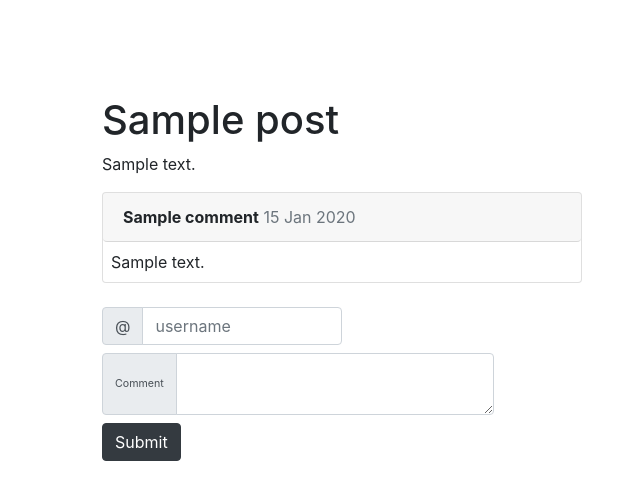
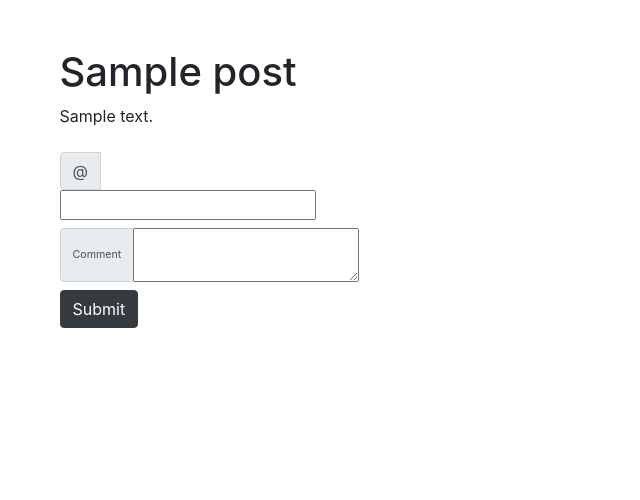
Before and after one commit to devsia93/django-micro-blog, a Django app: template app/microblog/blog/templates/blog/post_detail.html in a window 1280 px wide. Shown: the part 56-556 px from the top of the page, without its empty margins (268-908 px from the left). Run offline with Django 3.2, Linux system fonts and the light colour scheme; the template is opened without the code that fills it: most values are stand-ins (such as "Sample title", 1, 10 or a date in 2020); form fields are guessed from the names that the template uses.

Commit message:
added let write comments for readers

```diff
--- a/app/microblog/blog/templates/blog/includes/card_template.html
+++ b/app/microblog/blog/templates/blog/includes/card_template.html
@@ -11,7 +11,7 @@
     {% if post.check_available_tag %} Tags: {% for tag in post.tags.all %}
     <a href="{{ tag.get_absolute_url }}"> {{ tag.title }}</a>
     {% endfor %} {% endif %} {% if post.comments.count %}
-    <p class="comment-count">Comments: {{ post.comments.count }}</p>
+    <p class="comment-count">Comments: {{ post.count_of_approved_comments }}</p>
     {% endif %}
   </div>
   {% endif %}
--- a/app/microblog/blog/templates/blog/includes/comment_create_template.html
+++ b/app/microblog/blog/templates/blog/includes/comment_create_template.html
@@ -1,23 +1,21 @@
-<form action="{% url 'add_comment_to_post' post.slug %}" method="POST">
+<form action="{% url 'post_detail_url' post.slug %}" method="post" class="post-form">
  {% csrf_token %}
+
 <ul class="list-group list-group-flush mt-4" style="width: 25rem">
-  <label class="sr-only" for="inlineFormInputGroup">username</label>
+
+<label class="sr-only" for="inlineFormInputGroup">nickname</label>
   <div class="input-group mb-2" style="width: 15rem">
     <div class="input-group-prepend">
       <div class="input-group-text">@</div>
     </div>
-    <input
-      type="text"
-      class="form-control"
-      id="inlineFormInputGroup"
-      placeholder="username"/>
+      {{comment_form.author_name}}
   </div>
 
   <li class="input-group pb-2 pr-2">
     <div class="input-group-prepend">
       <span class="input-group-text" style="font-size: 8pt">Comment</span>
     </div>
-    <textarea class="form-control" aria-label="Comment" type="text"></textarea>
+    {{comment_form.text}}
   </li>
 </ul>
   <button type="submit" class="btn btn-dark mb-1">Submit</button>
--- a/app/microblog/blog/templates/blog/post_detail.html
+++ b/app/microblog/blog/templates/blog/post_detail.html
@@ -1,16 +1,24 @@
 {% extends 'blog/base_blog.html' %}
+{% load static %}
 
 {% block title %}
     {{ post.title }} - {{ block.super }}
 {% endblock %}
 
 {% block content %}
-    <h1 class='mt-5' style="width=auto">{{ post.title }}</h1>
+<link rel="stylesheet" href="{% static 'css/post.css' %}">
+
+<div class="container">
+<h1 class='mt-5' style="width=auto">{{ post.title }}</h1>
     <p>{{ post.body }}</p>
+</div>
 
     {% for comment in post.comments.all %}
+        {% if comment.approved_comment %}
        {% include 'blog/comment_detail.html' %}
-    {% endfor %}
+       {% endif %}
+    {% endfor post.comments.all %}
 
     {% include 'blog/includes/comment_create_template.html' %}
-{% endblock %}
+
+{% endblock content %}
--- a/app/microblog/blog/urls.py
+++ b/app/microblog/blog/urls.py
@@ -6,7 +6,6 @@ urlpatterns = [
     path('', posts_list, name='posts_list_url'),
     path('post/create/', PostCreate.as_view(), name='post_create_url'),
     path('post/<str:slug>/', PostDetail.as_view(), name='post_detail_url'),
-    path('post/<str:slug>/comment/', CommentCreate.as_view(), name='add_comment_to_post'),
     path('post/<str:slug>/update', PostUpdate.as_view(), name='post_update_url'),
     path('post/<str:slug>/delete', PostDelete.as_view(), name='post_delete_url'),
     path('tags/', tags_list, name='tags_list_url'),
--- /dev/null
+++ b/app/microblog/microblog/static/css/post.css
@@ -0,0 +1,5 @@
+.container {
+    max-width: 800px;
+    width: max-content;
+    display: contents;
+}
```
Also changed, not shown: app/microblog/blog/forms.py (+7 -0 lines), app/microblog/blog/models.py (+6 -1 lines), app/microblog/blog/utils.py (+17 -2 lines), app/microblog/blog/views.py (+1 -17 lines).
